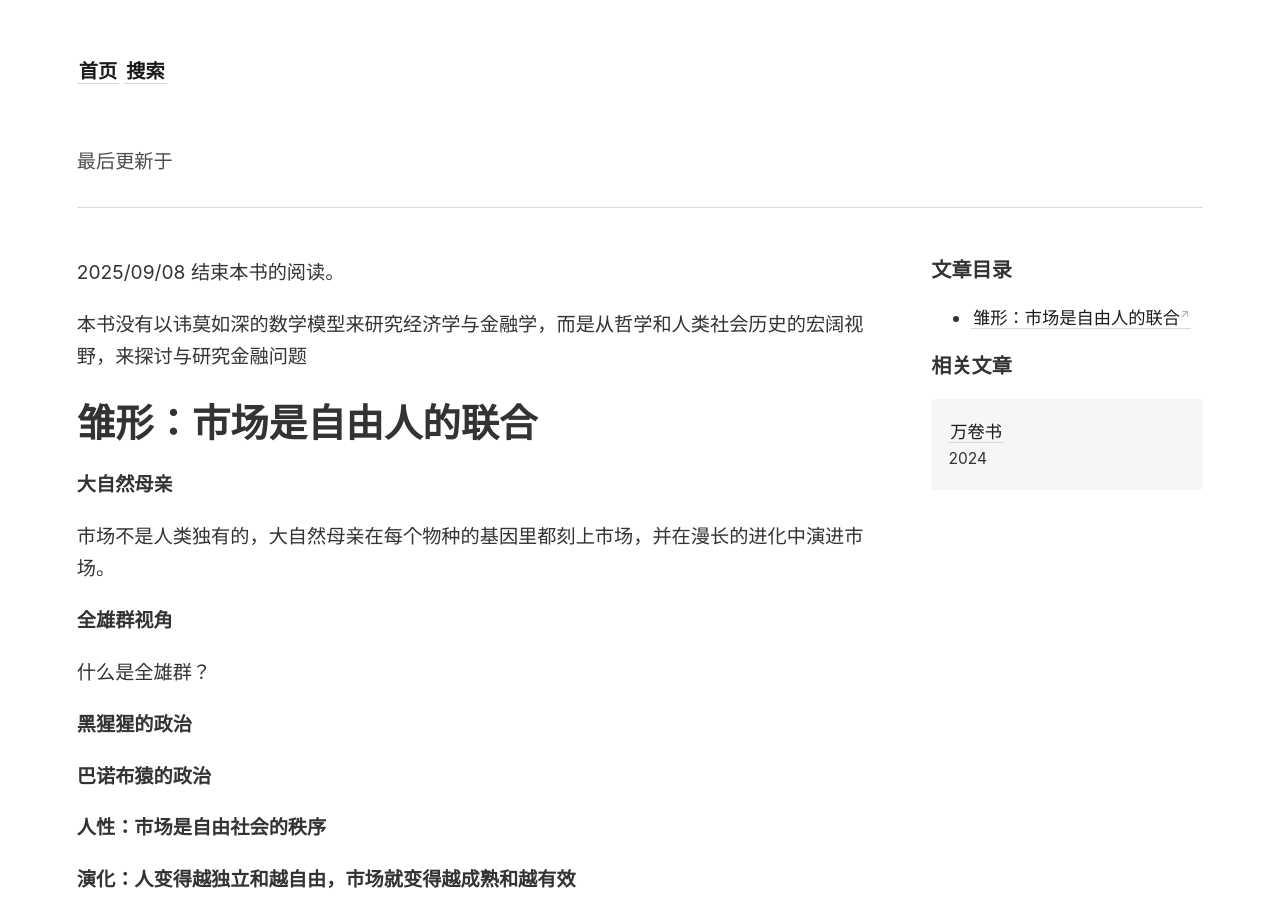
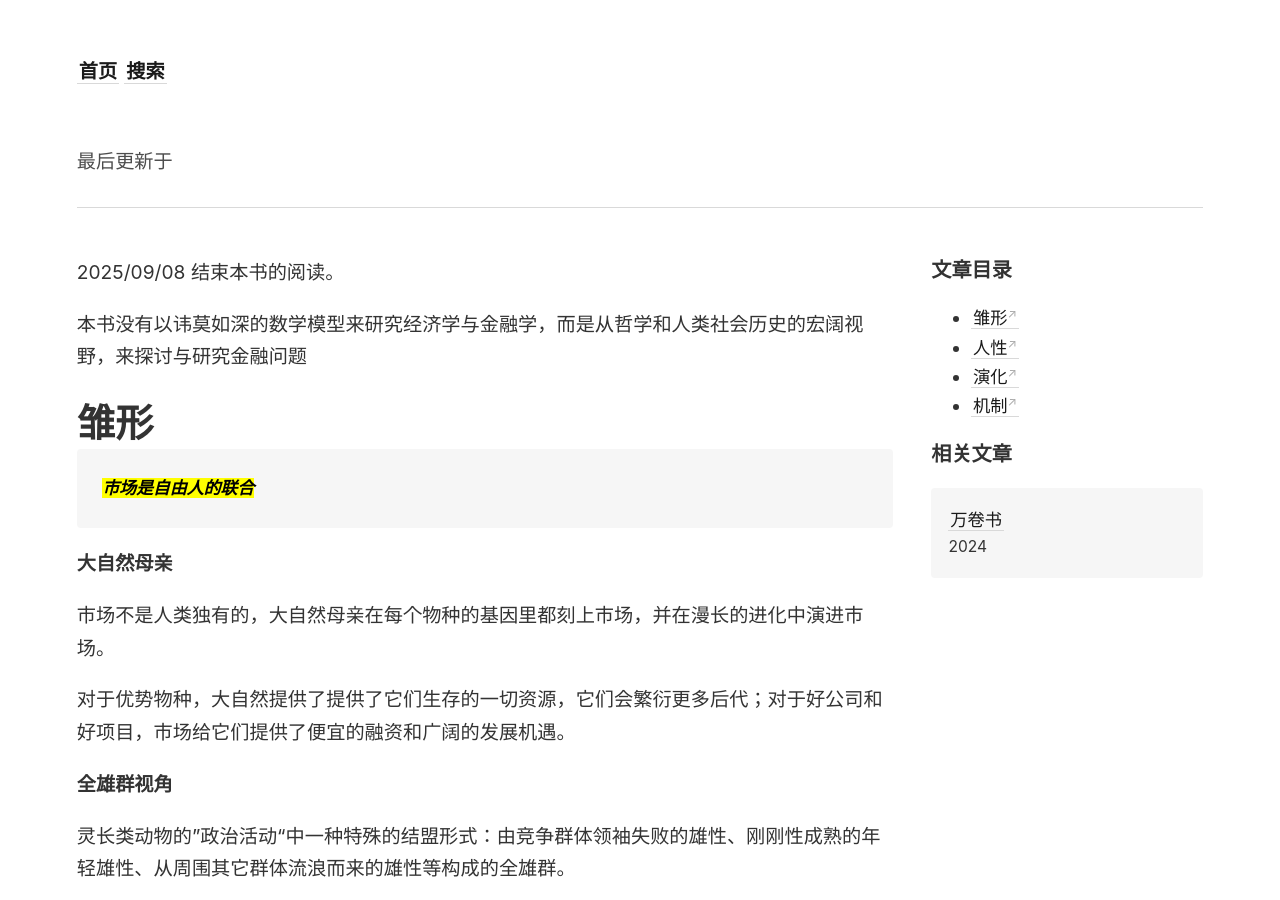
Before and after one commit to wingowen/digital-garden-jekyll, a Jekyll site: the page built from _notes/金融哲学三部曲：市场本质.md, in a window 1280 px wide and 900 px high. Built offline with Jekyll 4.4.1, drawn with Linux system fonts in a browser that asks for light colours; some of the changed text lies outside the part shown.

Commit message:
vault backup: 2024-09-11 10:21:15

```diff
--- a/_notes/金融哲学三部曲：市场本质.md
+++ b/_notes/金融哲学三部曲：市场本质.md
@@ -2,24 +2,50 @@
 
 本书没有以讳莫如深的数学模型来研究经济学与金融学，而是从哲学和人类社会历史的宏阔视野，来探讨与研究金融问题
 
-# 雏形：市场是自由人的联合
+# 雏形
+
+> ***==市场是自由人的联合==***
 
 **大自然母亲**
 
 市场不是人类独有的，大自然母亲在每个物种的基因里都刻上市场，并在漫长的进化中演进市场。
 
+对于优势物种，大自然提供了提供了它们生存的一切资源，它们会繁衍更多后代；对于好公司和好项目，市场给它们提供了便宜的融资和广阔的发展机遇。
+
 **全雄群视角**
 
-什么是全雄群？
+灵长类动物的”政治活动“中一种特殊的结盟形式：由竞争群体领袖失败的雄性、刚刚性成熟的年轻雄性、从周围其它群体流浪而来的雄性等构成的全雄群。
+
+类比：人类的梁山好汉、公务员下海找机会。
+
+个体获得了更大的发展空间，不再受制于原来的群体（五月花）；个体经历了磨难后，回归原有部落获得更高的地位（梁山好汉）。个体追求更大的生存空间（商品市场），个体追求更高的社会地位（资本市场）。
+
+市场效率源于捍卫个人自由。
+
+看待市场的最佳角度是全雄群，而不是供求关系和随机过程。全雄群只有两个关键字：个体自由（拥有更多的社会资料，建立商品市场）和社会地位（更公平有序的社会秩序，建立资本市场）。
+
+自由与秩序的对立统一：自由需要秩序保障，秩序需要自由捍卫。
 
 **黑猩猩的政治**
 
-
-
 **巴诺布猿的政治**
 
-**人性：市场是自由社会的秩序**
+# 人性
 
-**演化：人变得越独立和越自由，市场就变得越成熟和越有效**
+> ==***市场是自由社会的秩序***==
 
-**机制：保护自由就是捍卫市场机制**
+**理性**
+
+**结盟**
+
+**等级**
+
+**自由**
+
+# 演化
+
+> *==**人变得越独立和越自由，市场就变得越成熟和越有效**==*
+
+# 机制
+
+> ***==保护自由就是捍卫市场机制==***
```
